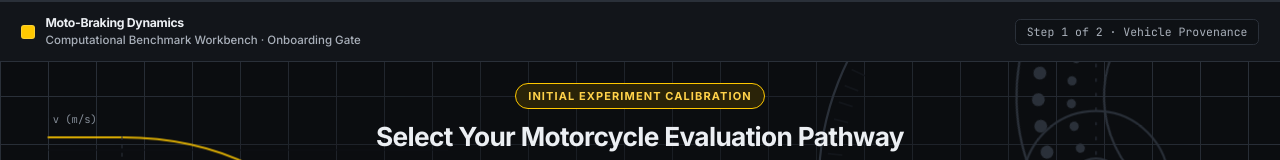
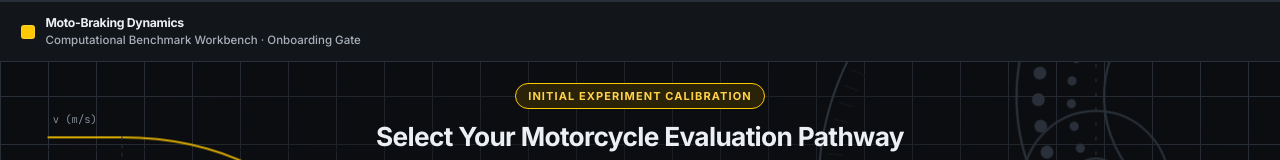
Before and after one commit to kzc0des/Moto-Braking-Dynamics, an Angular app in the folder client/: page /setup in a window 1280 px wide. Shown: the top 160 px of the page. Built offline with nearby package versions, Linux system fonts and the light colour scheme; no server answers.

Commit message:
[#09] fix: remove the Step 1 of 2 label from the intro page header

```diff
--- a/client/src/app/features/setup/setup-hub/setup-hub.html
+++ b/client/src/app/features/setup/setup-hub/setup-hub.html
@@ -241,10 +241,6 @@
         <div class="text-[11.5px] text-[var(--ink-2)] font-medium">Computational Benchmark Workbench · Onboarding Gate</div>
       </div>
     </div>
-
-    <div class="font-mono text-[11.5px] text-[var(--ink-2)] bg-[var(--well)] px-3 py-1 rounded-md border border-[var(--kerb)]">
-      Step 1 of 2 · Vehicle Provenance
-    </div>
   </header>
 
   <!-- ============ MAIN ONBOARDING GATE STAGE ============ -->
```
